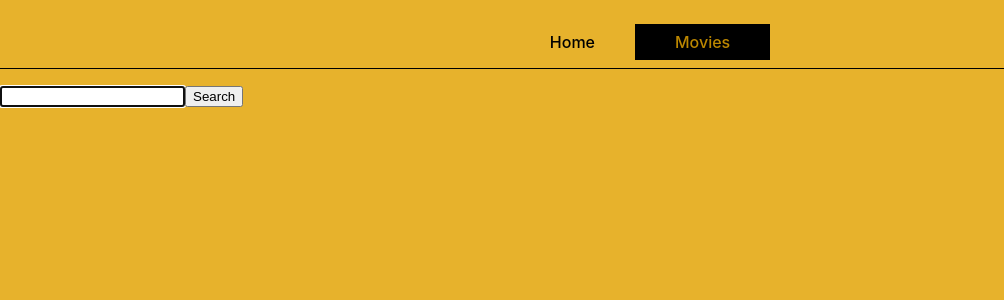
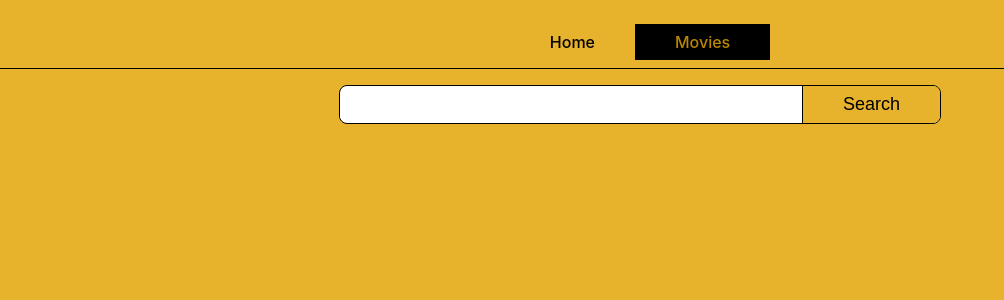
Before and after one commit to Pantherstich/goit-react-hw-05-movies, a React (Create React App) app: page /goit-react-hw-05-movies/movies in a window 1280 px wide. Shown: the top 300 px of the page, without its empty margins (0-1004 px from the left). Built offline with nearby package versions, Linux system fonts and the light colour scheme.

Commit message:
first try

```diff
--- a/src/components/Layout/Layout.styled.jsx
+++ b/src/components/Layout/Layout.styled.jsx
@@ -24,10 +24,11 @@ export const Link = styled(NavLink)`
   color: black;
   font-weight: 500;
   &:hover {
-    box-shadow: 0px 0px 8px 0px rgba(255, 255, 255, 0.85);
+    box-shadow: 0px 0px 8px 0px rgba(0, 0, 0, 0.85);
   }
   &.active {
     color: #e3a300d3;
     background-color: #000000;
+    box-shadow: none;
   }
 `;
--- a/src/components/MoviesList/MoviesList.jsx
+++ b/src/components/MoviesList/MoviesList.jsx
@@ -16,14 +16,21 @@ const MoviesList = ({ movies }) => {
           <MovieItem key={movie.id}>
             <Link to={`/movies/${movie.id}`} key={movie.id} state={location}>
               <>
-                {movie.poster_path ? (
+                <MovieImg
+                  src={
+                    movie.poster_path
+                      ? `${baseUrl}${movie.poster_path}`
+                      : defaultImg
+                  }
+                ></MovieImg>
+                {/* {movie.poster_path ? (
                   <MovieImg
                     src={`${baseUrl}${movie.poster_path}`}
                     alt="poster"
                   />
                 ) : (
                   defaultImg
-                )}
+                )} */}
               </>
             </Link>
             {name}{' '}
--- a/src/components/MoviesList/MoviesList.styled.jsx
+++ b/src/components/MoviesList/MoviesList.styled.jsx
@@ -4,15 +4,11 @@ export const MovieList = styled.ul`
   justify-self: center;
   display: flex;
   gap: 16px;
-  /* flex-direction: column; */
   flex-wrap: wrap;
 `;
 export const MovieItem = styled.li`
-  /* padding: 0; */
-  /* margin: 0px; */
-  border-radius: 16px;
+  border-radius: 20px;
   padding: 4px;
-
   list-style-type: none;
   width: 15%;
   position: relative;
@@ -20,8 +16,7 @@ export const MovieItem = styled.li`
   flex-direction: column;
   align-items: center;
   text-align: center;
-  /* padding: 8px; */
-  box-shadow: 0px 0px 8px 0px rgba(255, 255, 255, 0.85);
+  box-shadow: 0px 0px 8px 0px rgba(0, 0, 0, 0.85);
 
   transition: transform 300ms ease-in-out;
   &:hover {
@@ -33,6 +28,5 @@ export const MovieImg = styled.img`
   padding: 0;
   margin: 0;
   width: 100%;
-  border-radius: 16px;
-  box-shadow: 0px 0px 8px 0px rgba(255, 255, 255, 0.85);
+  border-radius: 16px 16px 0 0;
 `;
--- a/src/components/Search/Search.jsx
+++ /dev/null
@@ -1,35 +0,0 @@
-import { SearchForm, SearchFormInput, SearchBtn } from './Search.styled';
-import { useSearchParams } from 'react-router-dom';
-import { useState } from 'react';
-
-export const Search = ({ onSubmit }) => {
-  const [searchParams, setSearchParams] = useSearchParams();
-  const [inputValue, setInputValue] = useState('');
-
-  const handleSubmit = e => {
-    e.preventDefault();
-    console.log(searchParams);
-    setSearchParams({ query: inputValue });
-    if (inputValue.trim() === '') {
-      return;
-    }
-    onSubmit(inputValue);
-  };
-
-  const handleChange = e => {
-    setInputValue(e.currentTarget.value);
-  };
-
-  return (
-    <SearchForm onSubmit={handleSubmit}>
-      <SearchFormInput
-        type="text"
-        autoComplete="off"
-        autoFocus
-        value={inputValue}
-        onChange={handleChange}
-      ></SearchFormInput>
-      <SearchBtn type="submit">Search</SearchBtn>
-    </SearchForm>
-  );
-};
--- a/src/components/Search/Search.styled.jsx
+++ /dev/null
@@ -1,5 +0,0 @@
-import styled from 'styled-components';
-
-export const SearchForm = styled.form``;
-export const SearchFormInput = styled.input``;
-export const SearchBtn = styled.button``;
--- a/src/pages/MovieDeatails/MovieDatails.jsx
+++ b/src/pages/MovieDeatails/MovieDatails.jsx
@@ -2,7 +2,7 @@ import { useParams, useLocation, Outlet } from 'react-router-dom';
 import { useState, useEffect } from 'react';
 import { Suspense, useRef } from 'react';
 import {
-  Style,
+  MovieContainer,
   MovieImg,
   MovieName,
   AdditionalNav,
@@ -50,7 +50,7 @@ const MovieDetails = () => {
   return (
     <main>
       {movie && (
-        <Style>
+        <MovieContainer>
           <GoBackLink to={backLink?.from ?? '/'}>Go back</GoBackLink>
 
           <Movie>
@@ -92,7 +92,7 @@ const MovieDetails = () => {
           <Suspense fallback={<Loader />}>
             <Outlet />
           </Suspense>
-        </Style>
+        </MovieContainer>
       )}
     </main>
   );
--- a/src/pages/MovieDeatails/MovieDetails.styled.jsx
+++ b/src/pages/MovieDeatails/MovieDetails.styled.jsx
@@ -1,10 +1,12 @@
 import styled from 'styled-components';
 import { Link, NavLink } from 'react-router-dom';
 
-export const Style = styled.div`
+export const MovieContainer = styled.div`
   display: flex;
+  margin: 16px;
+  padding: 16px;
   flex-direction: column;
-  border: 1px solid #ddd;
+  border: 1px solid #000000;
   box-shadow: 0 4px 8px rgba(0, 0, 0, 0.1);
   border-radius: 16px;
 `;
--- a/src/pages/Movies/Movies.jsx
+++ b/src/pages/Movies/Movies.jsx
@@ -1,5 +1,4 @@
-import MovieDetails from 'pages/MovieDeatails/MovieDatails';
-import { Search } from 'components/Search/Search';
+import { SearchForm, SearchFormInput, SearchBtn } from './Movies.styled';
 import MoviesList from 'components/MoviesList/MoviesList';
 import { useState, useEffect } from 'react';
 import { useParams, useSearchParams } from 'react-router-dom';
@@ -9,14 +8,24 @@ import { fetchSearch } from 'services/api';
 const Movies = () => {
   const [movies, setMovies] = useState([]);
   const { movieId } = useParams();
-  const [searchParams] = useSearchParams();
+  const [searchParams, setSearchParams] = useSearchParams();
   const query = searchParams.get('query') || '';
+  const [inputValue, setInputValue] = useState('');
+  const handleSubmit = e => {
+    e.preventDefault();
+    setSearchParams({ query: inputValue });
+    if (inputValue.trim() === '') {
+      return;
+    }
+  };
+
+  const handleChange = e => {
+    setInputValue(e.currentTarget.value);
+  };
 
   useEffect(() => {
     if (!movieId) return;
   }, [movieId]);
-
-  const handleSubmit = value => {};
 
   useEffect(() => {
     if (query) {
@@ -30,9 +39,17 @@ const Movies = () => {
 
   return (
     <main>
-      <Search onSubmit={handleSubmit}></Search>
+      <SearchForm onSubmit={handleSubmit}>
+        <SearchFormInput
+          type="text"
+          autoComplete="off"
+          autoFocus
+          value={inputValue}
+          onChange={handleChange}
+        ></SearchFormInput>
+        <SearchBtn type="submit">Search</SearchBtn>
+      </SearchForm>
       <MoviesList movies={movies}></MoviesList>
-      <MovieDetails movieId={movieId}></MovieDetails>
     </main>
   );
 };
--- /dev/null
+++ b/src/pages/Movies/Movies.styled.jsx
@@ -0,0 +1,50 @@
+import styled from 'styled-components';
+
+export const SearchForm = styled.form`
+  margin: 0 auto 24px auto;
+  display: flex;
+  align-items: center;
+  width: 100%;
+  max-width: 600px;
+  background-color: #fff;
+  border: 1px solid #000000;
+  border-radius: 8px;
+  overflow: hidden;
+`;
+export const SearchFormInput = styled.input`
+  display: inline-block;
+  width: 100%;
+  font: inherit;
+  font-size: 20px;
+  border: none;
+  outline: none;
+  padding-left: 4px;
+  padding-right: 4px;
+
+  &:placeholder {
+    /* font: inherit; */
+    font-size: 18px;
+  }
+`;
+export const SearchBtn = styled.button`
+  display: inline-block;
+  padding: 8px 40px;
+  font-size: 18px;
+  border: none;
+  /* width: 48px; */
+  /* height: 48px; */
+  border-left: 1px solid #000000;
+  /* opacity: 0.6; */
+  cursor: pointer;
+  /* outline: none; */
+  background-color: #e3a300d3;
+  color: #000000;
+  &:hover {
+    color: #e3a300d3;
+    background-color: #000000;
+  }
+  &:disabled {
+    opacity: 0.3;
+    cursor: not-allowed;
+  }
+`;
```
